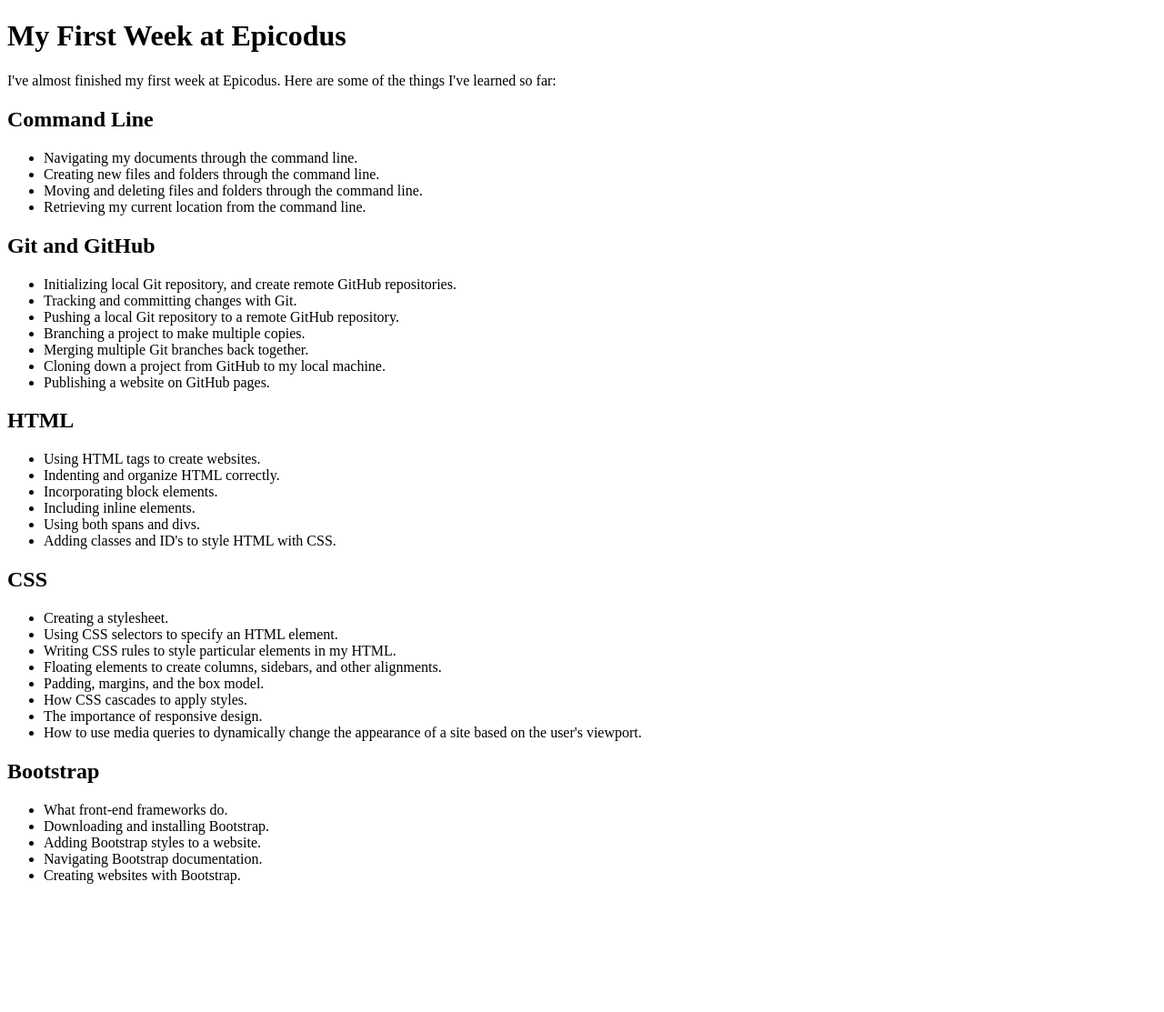
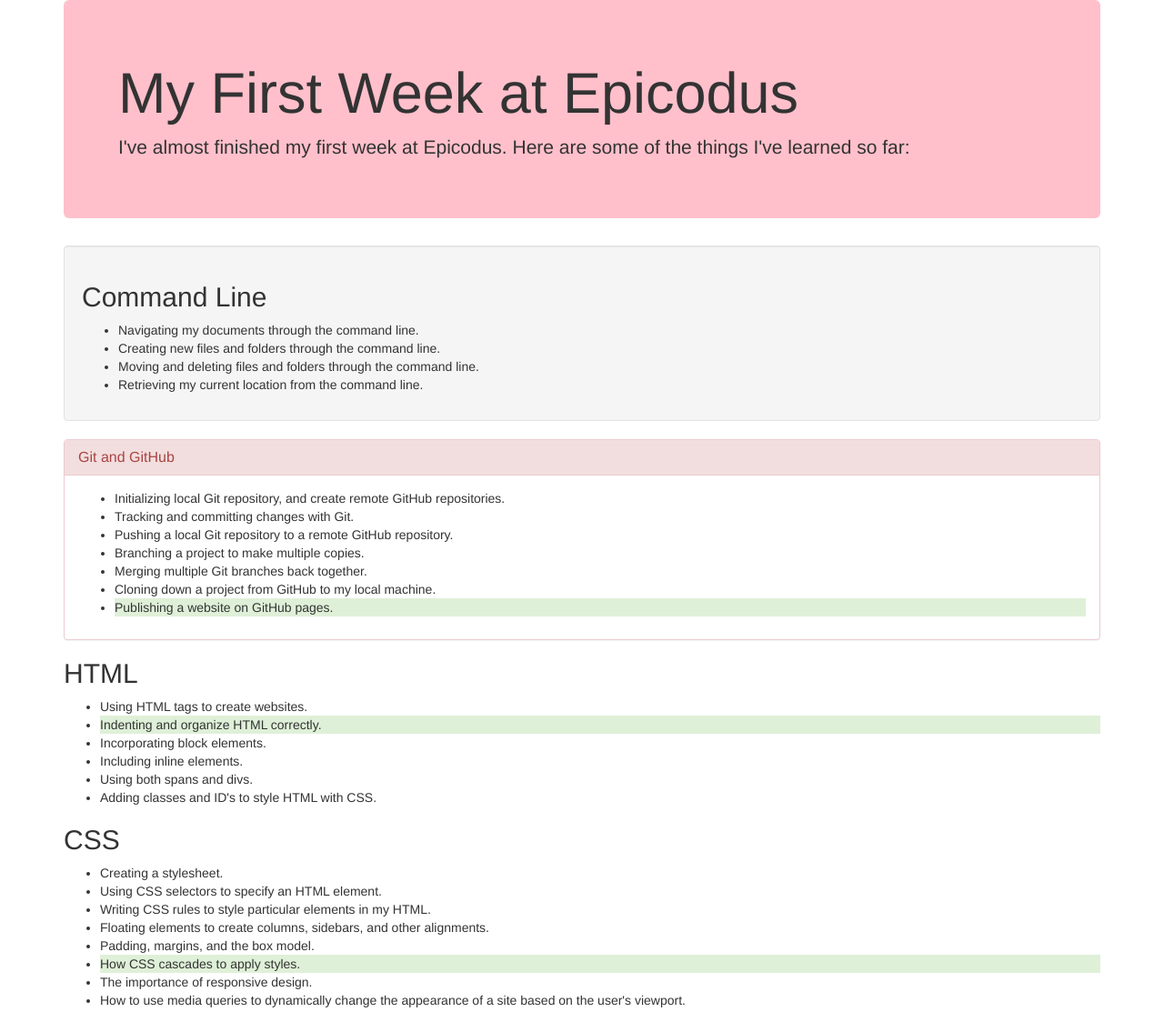
Before and after one commit to MegOlson/Week-in-review, a plain HTML site: page index.html in a window 1280 px wide. Shown: the top 1113 px of the page at 91% size. Before the commit the page ends 988 px from the top, so only its background shows below. Drawn offline with Linux system fonts and the light colour scheme.

Commit message:
bootstrap

```diff
--- a/css/styles.css
+++ b/css/styles.css
@@ -0,0 +1,3 @@
+.jumbotron {
+  background-color: pink;
+}
--- a/index.html
+++ b/index.html
@@ -2,13 +2,18 @@
 <html>
   <head>
     <title>My First Week at Epicodus</title>
-    <link href="css/bootstrap.css" rel="stylsheet" type="text/css">
+    <link href="css/bootstrap.css" rel="stylesheet" type="text/css">
+    <link href="css/styles.css" rel="stylesheet" type="text/css">
   </head>
   <body>
+    <div class="container">
+      <div class="jumbotron">
         <h1>My First Week at Epicodus</h1>
         <p>
           I've almost finished my first week at Epicodus. Here are some of the things I've learned so far:
         </p>
+      </div>
+      <div class="well">
         <h2>Command Line</h2>
         <ul>
           <li>Navigating my documents through the command line.</li>
@@ -16,7 +21,12 @@
           <li>Moving and deleting files and folders through the command line.</li>
           <li>Retrieving my current location from the command line.</li>
         </ul>
-    <h2>Git and GitHub</h2>
+      </div>
+      <div class="panel panel-danger">
+       <div class="panel-heading">
+         <h2 class="panel-title">Git and GitHub</h2>
+       </div>
+       <div class="panel-body">
          <ul>
            <li>Initializing local Git repository, and create remote GitHub repositories.</li>
            <li>Tracking and committing changes with Git.</li>
@@ -24,12 +34,15 @@
            <li>Branching a project to make multiple copies.</li>
            <li>Merging multiple Git branches back together.</li>
            <li>Cloning down a project from GitHub to my local machine.</li>
-      <li>Publishing a website on GitHub pages.</li>
+           <li class="bg-success">Publishing a website on GitHub pages.</li>
          </ul>
+       </div>
+     </div>
+
         <h2>HTML</h2>
         <ul>
           <li>Using HTML tags to create websites.</li>
-      <li>Indenting and organize HTML correctly.</li>
+          <li class="bg-success">Indenting and organize HTML correctly.</li>
           <li>Incorporating block elements.</li>
           <li>Including inline elements.</li>
           <li>Using both spans and divs.</li>
@@ -42,7 +55,7 @@
           <li>Writing CSS rules to style particular elements in my HTML.</li>
           <li>Floating elements to create columns, sidebars, and other alignments.</li>
           <li>Padding, margins, and the box model.</li>
-      <li>How CSS cascades to apply styles.</li>
+          <li class="bg-success">How CSS cascades to apply styles.</li>
           <li>The importance of responsive design.</li>
           <li>How to use media queries to dynamically change the appearance of a site based on the user's viewport.</li>
         </ul>
@@ -52,7 +65,13 @@
           <li>Downloading and installing Bootstrap.</li>
           <li>Adding Bootstrap styles to a website.</li>
           <li>Navigating Bootstrap documentation.</li>
-      <li>Creating websites with Bootstrap.</li>
+          <li class="bg-success">Creating websites with Bootstrap.</li>
         </ul>
+        <h2>Partnering</h2>
+          <blockquote class="bg-info">
+          <p>"It's been really good working with you!"</p>
+          <footer>My partner the first day</footer>
+          </blockquote>
+      </div>
   </body>
 </html>
```
Lines whose indentation alone changed are shown as unchanged.
